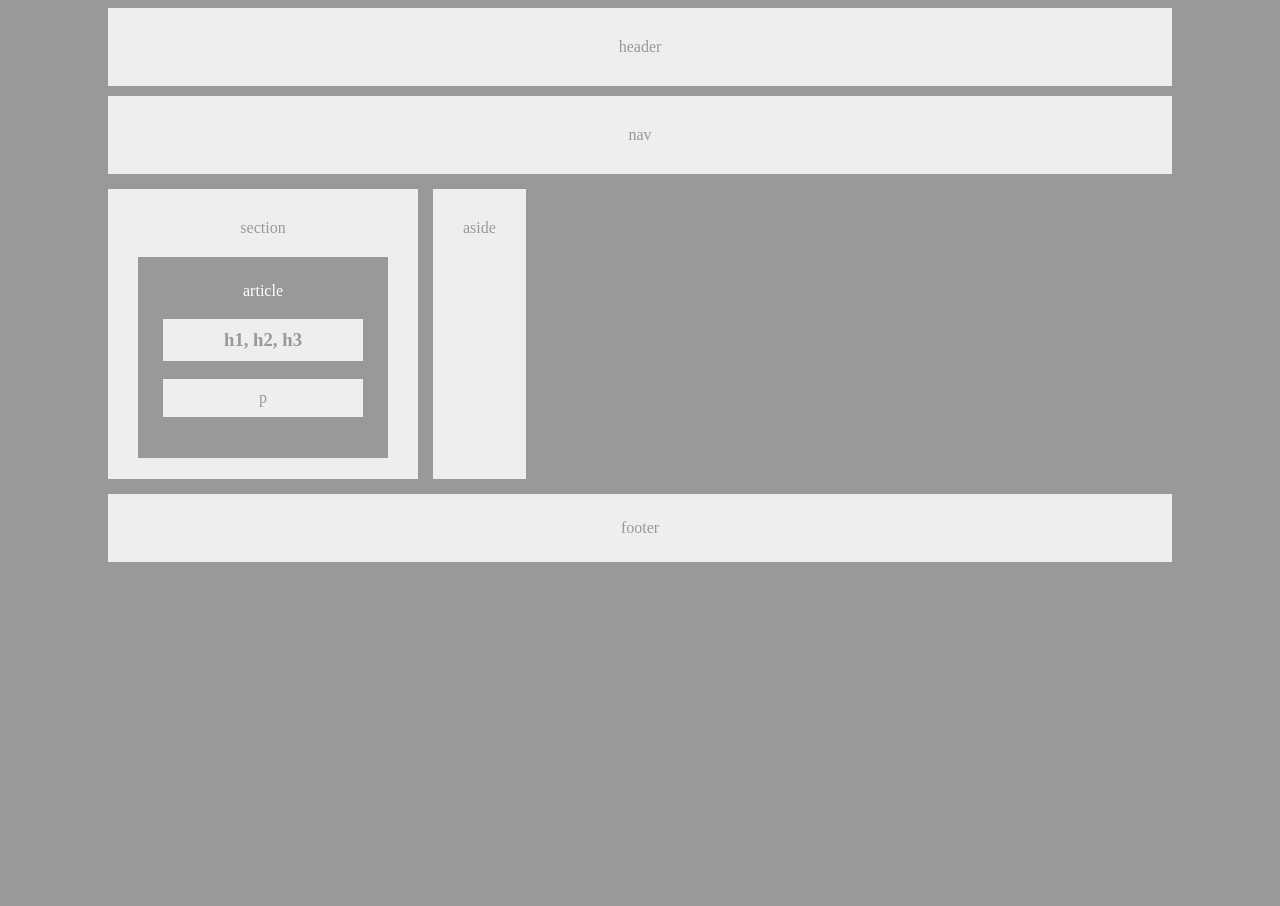
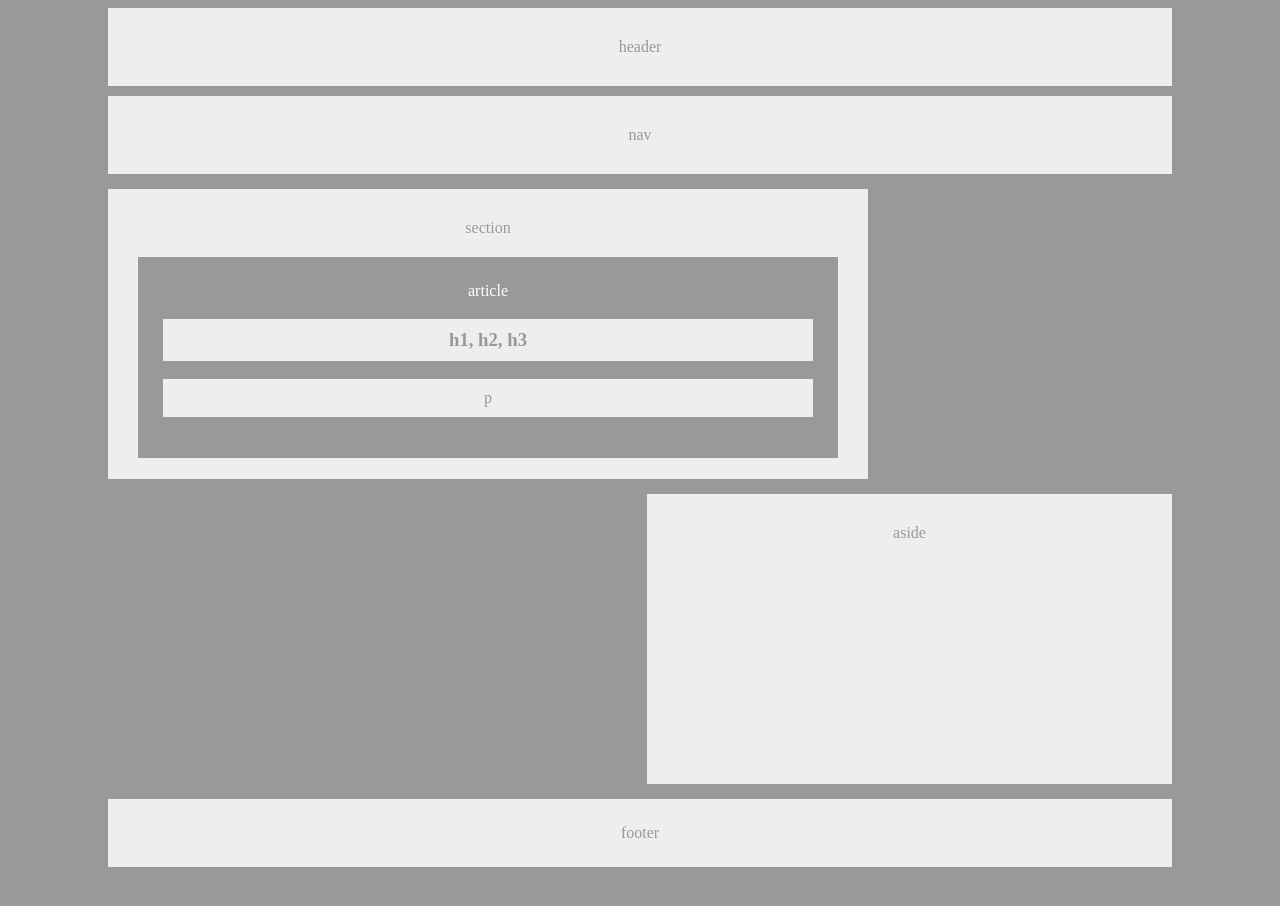
Before and after one commit to Bigshmow/HW-Wireframe, a plain HTML site: page index.html in a window 1280 px wide. Before the commit the page ends 800 px from the top, so only its background shows below. Drawn offline with Linux system fonts and the light colour scheme.

Commit message:
adjusted the float for aside as well as px size

```diff
--- a/Easier-Layout.css
+++ b/Easier-Layout.css
@@ -2,6 +2,7 @@ body {
     color: #999999;
     background-color: #999999;
     text-align: center;
+    min-width: 618px;
     }
 
 header {
@@ -25,7 +26,7 @@ section {
     background-color: #eeeeee;
     height: 230px;
     padding: 30px;
-    width: 250px;
+    width: 700px;
     float: left;
     margin-left: 100px;
     margin-bottom: 15px;
@@ -54,8 +55,9 @@ p {
 aside {
     background-color: #eeeeee;
     widows: 250px;
-    float: left;
+    float: right;
     height: 230px;
+    width: 465px;
     padding: 30px;
     margin-left: 15px;
     margin-right: 100px;
```
Also changed, not shown: index.html (+1 -0 lines).
